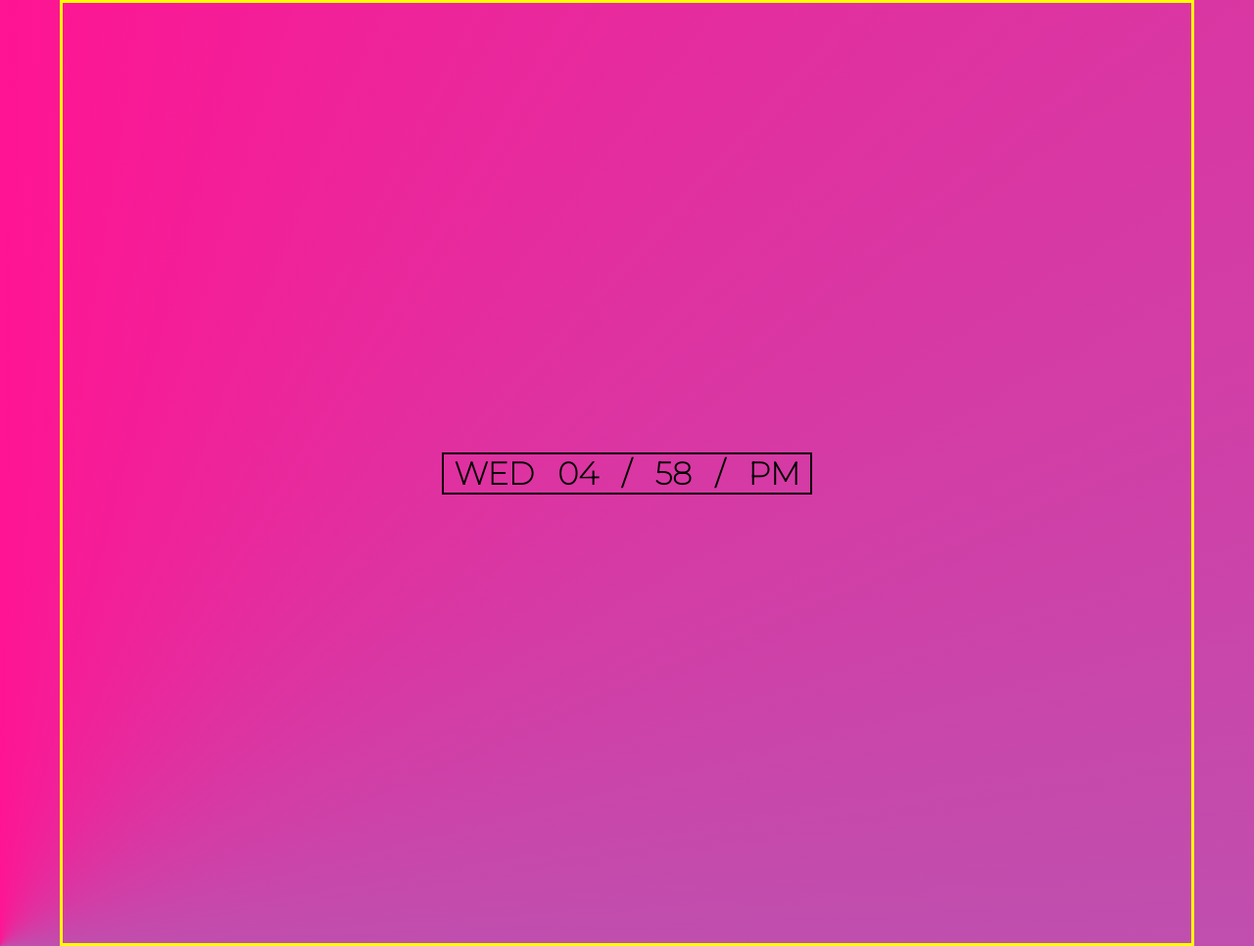
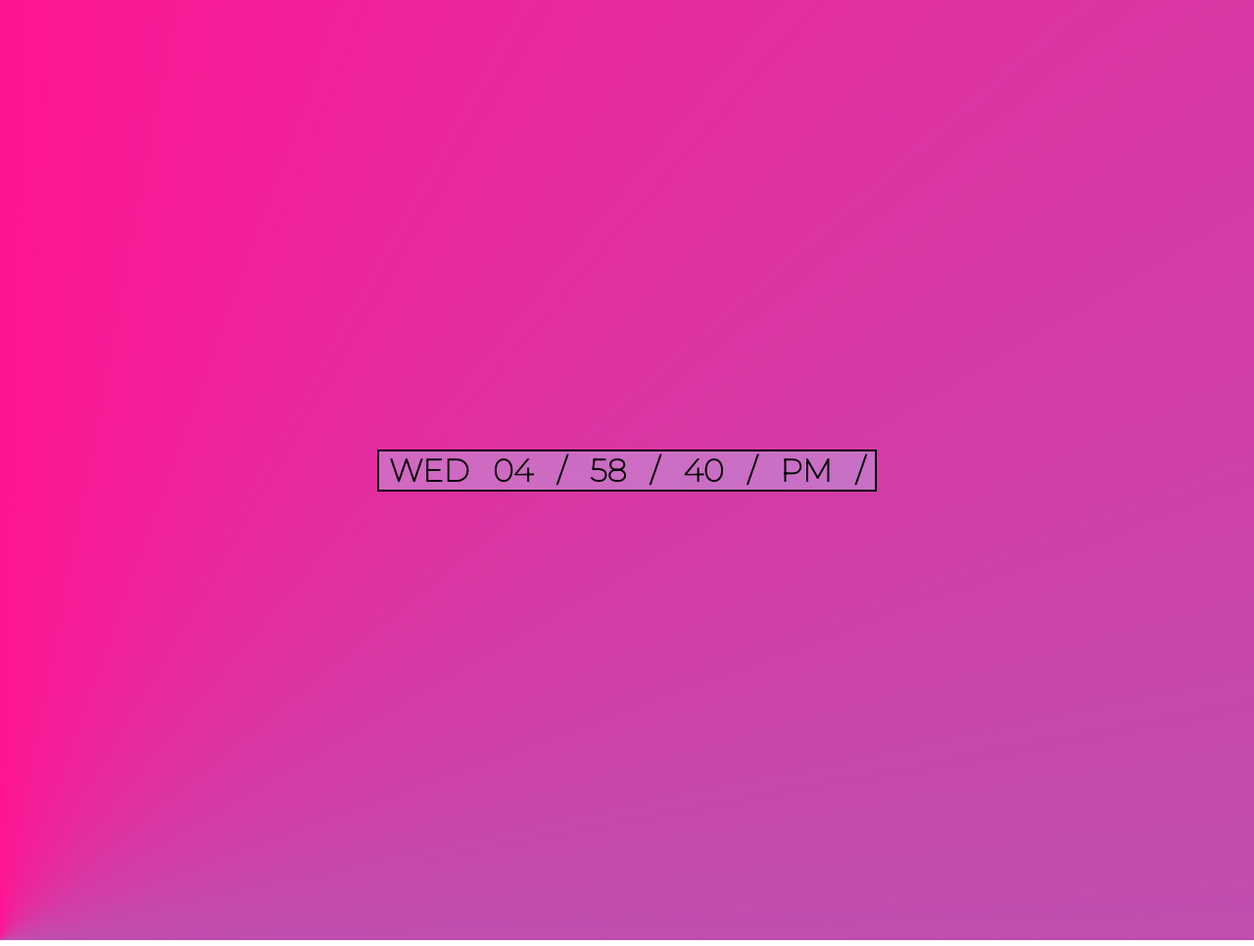
Before and after one commit to SinyakTheChosenOne/Grind, a plain HTML site: page index.html in a window 1280 px wide. Shown: the whole page at 98% size. Drawn offline with Linux system fonts and the light colour scheme.

Commit message:
added seconds, added ag color an opacity

```diff
--- a/index.html
+++ b/index.html
@@ -15,7 +15,10 @@
             <h1 id="bar1">/</h1>
             <h1 id="min">20</h1>
             <h1 id="bar2">/</h1>
+            <h1 id="sec">08</h1>
+            <h1 id="bar3">/</h1>
             <h1 id="pm">PM</h1>
+            <h1 id="bar4">/</h1>
         </div>
     </div>
     <script src="index.js"></script>
--- a/index.js
+++ b/index.js
@@ -4,16 +4,19 @@ function calculateTime() {
     let dayNumb = date.getDay();
     let hour = date.getHours();
     let minute = date.getMinutes();
+    let seconds = date.getSeconds();
     let ampm = hour >= 12 ? "PM" : "AM";
     let dayName = ["SUN", "MON", "TUE", "WED", "THR", "FRI", "SAT"];
 
     hour = hour % 12;
     hour = hour < 10 ? "0" + hour : hour;
     minute = minute < 10 ? "0" + minute : minute;
+    seconds = seconds < 10 ? "0" + seconds : seconds;
 
     document.getElementById("day").innerHTML = dayName[dayNumb];
     document.getElementById("hr").innerHTML = hour;
     document.getElementById("min").innerHTML = minute;
+    document.getElementById("sec").innerHTML = seconds;
     document.getElementById("pm").innerHTML = ampm;
 
     setTimeout(calculateTime, 100);
--- a/style.css
+++ b/style.css
@@ -9,8 +9,6 @@ body {
 }
 
 .container {
-    border: 3px solid yellow;
-    width: 90%;
     height: 120vh;
     margin: auto;
     display: flex;
@@ -22,6 +20,7 @@ body {
     margin: auto;
     border: 2px solid black;
     width: fit-content;
+    background-color: rgb(179, 209, 255, 0.35)
 }
 
 .digital__clock h1 {
```
